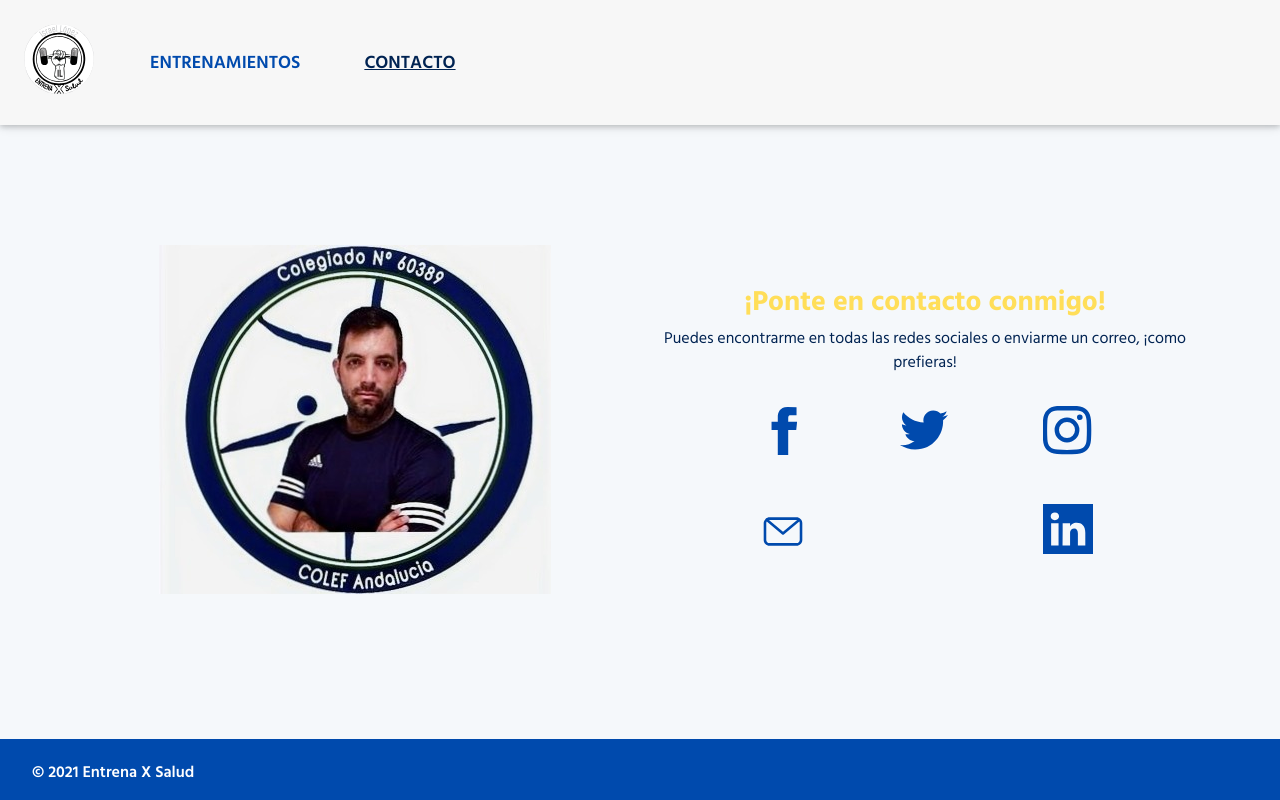
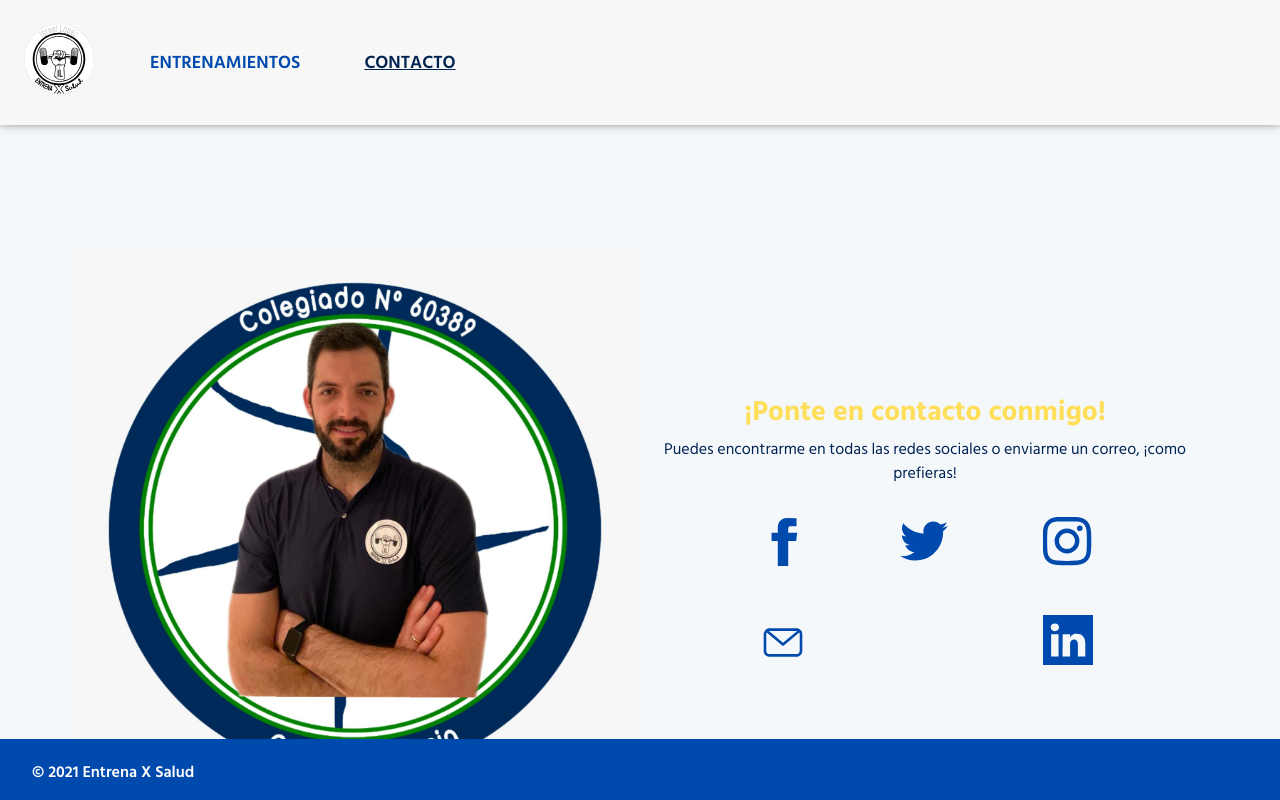
Before and after one commit to javiergranados/entrenaxsalud.es, a Next.js app: page /contacto in a window 1280 px wide. Built offline with nearby package versions, Linux system fonts and the light colour scheme.

Commit message:
Change contact photo

```diff
--- a/components/contact/Social.jsx
+++ b/components/contact/Social.jsx
@@ -9,7 +9,7 @@ function Social() {
       <Row>
         <Col lg="6" sm="12" className="order-1 align-self-center">
           <Row className="text-center justify-content-center">
-            <Image src="/img/contact.jpg" alt="profile" width={392} height={349} />
+            <Image src="/img/contact.jpg" alt="profile" width={1600} height={1600} />
           </Row>
         </Col>
         <Col lg="6" sm="12" className="order-2 align-self-center">
```
Also changed, not shown: public/img/contact.jpg.
